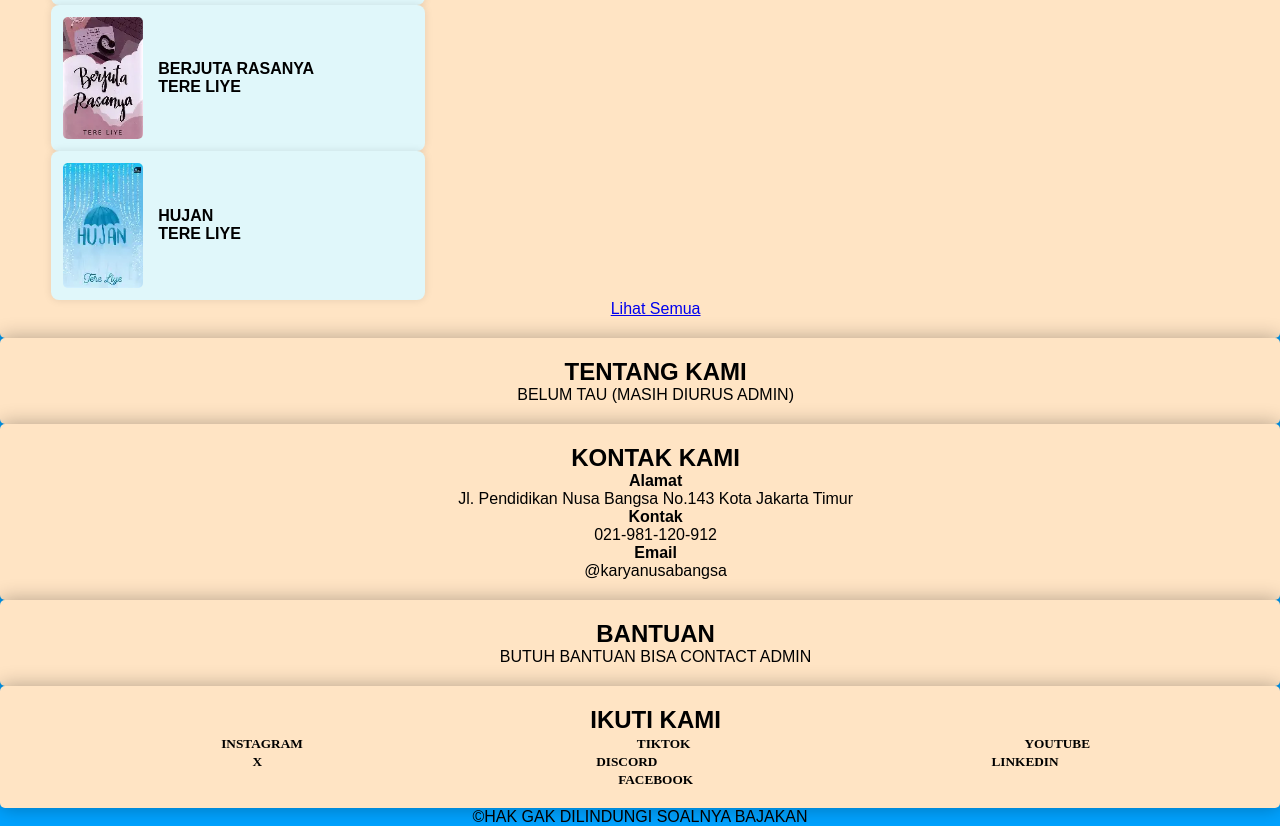
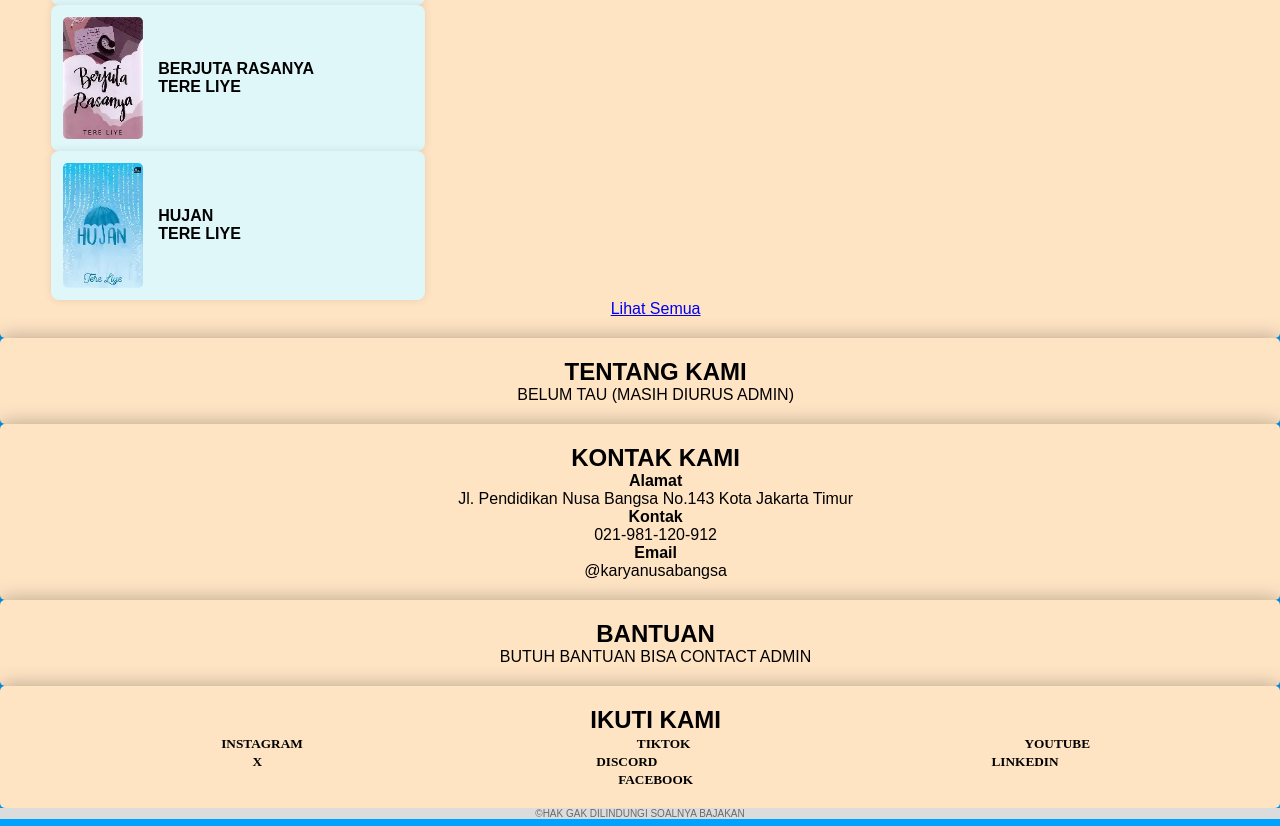
Before and after one commit to ahmadfadly1802/perpustakaanonlinefadly, a plain HTML site: page index.html in a window 1280 px wide. Shown: the part 1386-2212 px from the top of the page. Drawn offline with Linux system fonts and the light colour scheme.

Commit message:
Update library.css

```diff
--- a/library.css
+++ b/library.css
@@ -150,5 +150,9 @@ h3 {
   text-decoration: underline;
 }
 
-library ul li a sebuah-novel {
-  font-weight:bold;
+footer{
+  background-color:#dcdcdc;
+  font-size:10px;
+  color:#696969;
+
+}
```
